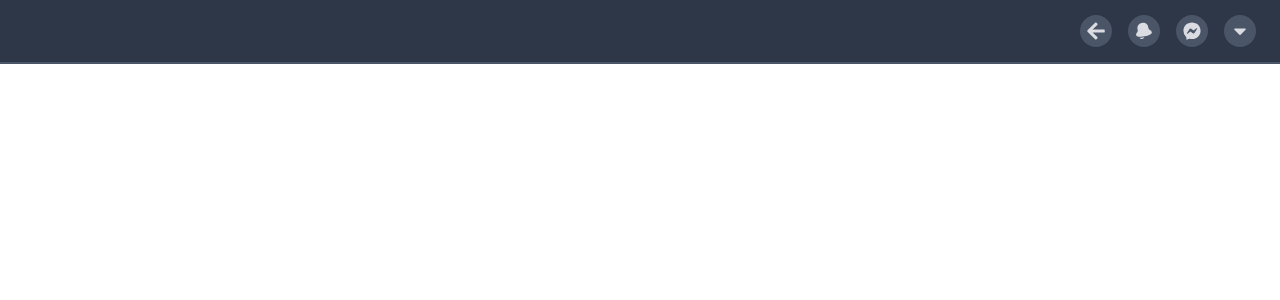
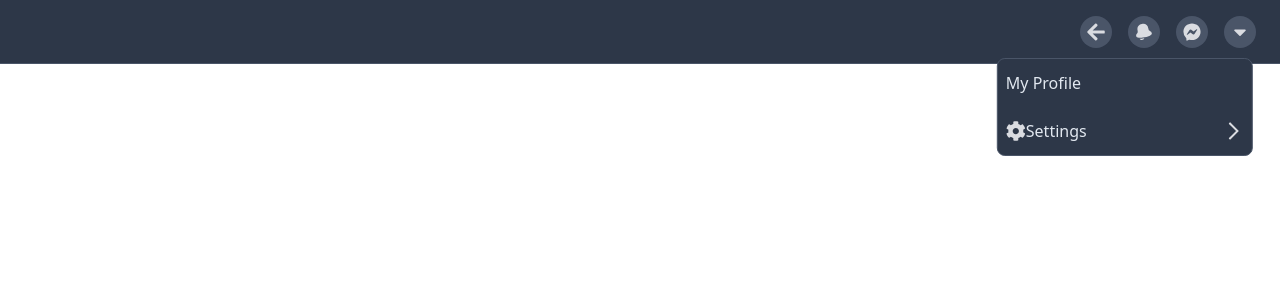
Before and after one commit to LJ1001/vue-animated-dropdown, a Vue app: page / in a window 1280 px wide. Both pictures are taken after a click on the link 1240 px from the left and 31 px from the top of the page. Shown: the top 300 px of the page. Built offline with nearby package versions, Linux system fonts and the light colour scheme.

Commit message:
Style dropdown

```diff
--- a/src/App.vue
+++ b/src/App.vue
@@ -24,7 +24,7 @@
           <Caret/>
         </template>
         <template #dropdown>
-          <!-- <p>Toggle</p> -->
+          <DropdownMenu />
         </template>
       </NavItem>
     </NavBar>
@@ -34,6 +34,7 @@
 <script>
 import NavBar from './components/NavBar';
 import NavItem from './components/NavItem';
+import DropdownMenu from './components/DropdownMenu';
 import Arrow from './components/icons/Arrow';
 import Bell from './components/icons/Bell';
 import Messenger from './components/icons/Messenger';
@@ -44,6 +45,7 @@ export default {
   components: {
     NavBar,
     NavItem,
+    DropdownMenu,
     Arrow,
     Bell,
     Messenger,
--- /dev/null
+++ b/src/components/DropdownItem.vue
@@ -0,0 +1,17 @@
+<template>
+  <a
+    href="#"
+    class="h-12 text-gray-300 flex items-center rounded-lg transition-colors duration-300 p-2
+           hover:bg-gray-600"
+  >
+    <span class="">
+      <slot name="leftIcon"></slot>
+    </span>
+
+    <slot></slot>
+
+    <span class="ml-auto">
+      <slot name="rightIcon"></slot>
+    </span>
+  </a>
+</template>
--- /dev/null
+++ b/src/components/DropdownMenu.vue
@@ -0,0 +1,58 @@
+<template>
+  <div class="absolute w-64 custom-top custom-transform bg-gray-800 overflow-hidden
+              border border-gray-700 border-p-4 rounded-lg">
+    <div v-if="activeMenu === 'main'">
+      <DropdownItem>
+        <template>
+          My Profile
+        </template>
+      </DropdownItem>
+
+      <DropdownItem>
+        <template #leftIcon>
+          <Cog />
+        </template>
+        <template>
+          Settings
+        </template>
+        <template #rightIcon>
+          <Chevron />
+        </template>
+      </DropdownItem>
+    </div>
+  </div>
+</template>
+
+<script>
+import DropdownItem from './DropdownItem';
+import Cog from './icons/Cog';
+import Chevron from './icons/Chevron';
+
+export default {
+  name: 'DropDownMenu',
+  components: {
+    DropdownItem,
+    Cog,
+    Chevron,
+  },
+  data() {
+    return {
+      activeMenu: 'main',
+    };
+  },
+  methods: {
+    setActiveMenu(menu) {
+      this.activeMenu = menu;
+    },
+  },
+};
+</script>
+
+<style scoped>
+  .custom-top {
+    top: 58px;
+  }
+  .custom-transform {
+    transform: translateX(-45%);
+  }
+</style>
--- a/src/components/NavBar.vue
+++ b/src/components/NavBar.vue
@@ -1,5 +1,5 @@
 <template>
-  <nav class=" h-16 bg-gray-800 border-b-2 border-gray-700 px-4">
+  <nav class=" h-16 bg-gray-800 border-b border-gray-700 px-4">
     <ul class="max-w-full h-full flex justify-end">
       <slot></slot>
     </ul>
```
